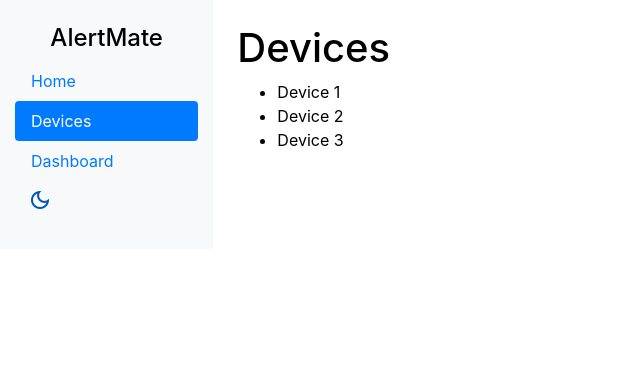
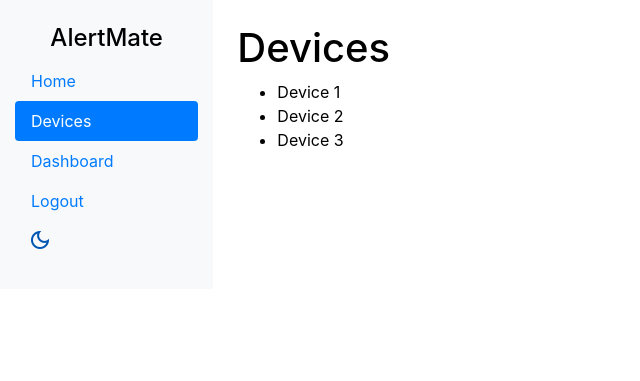
Before and after one commit to ASE24-brown/thingy91-client-brown, a Flask app: page /devices in a window 1280 px wide. Shown: the top 381 px of the page, without its empty margins (0-640 px from the left). Run offline with Flask 3, Linux system fonts and the light colour scheme; the visitor is signed in with stand-in values (Sample User, id 1).

Commit message:
fix(auth) added a logout button in navbar

```diff
--- a/app.py
+++ b/app.py
@@ -104,6 +104,12 @@ def login_user():
     except requests.exceptions.RequestException as e:
         return jsonify({"error": f"Login failed: {e}"}), 500
 
+@app.route('/logout', methods=['GET', 'POST'], endpoint='logout')
+def logout_user():
+    session['logged_in'] = False
+    session.clear()  # Clear all session data
+    return redirect(url_for('login'))
+
 
 if __name__ == "__main__":
     app.run(host="0.0.0.0", port=5050, debug=True)
--- a/templates/base.html
+++ b/templates/base.html
@@ -40,11 +40,15 @@
                                 <i class="fas fa-tachometer-alt"></i> Dashboard
                             </a>
                         </li>
-                        <!-- <li class="nav-item">
-                            <a class="nav-link {% if request.endpoint == 'login' %}active{% endif %}" href="{{ url_for('login') }}">
-                                <i class="fas fa-tachometer-alt"></i> Login
+                        <li class="nav-item">
+                            <a
+                                class="nav-link"
+                                href="#"
+                                onclick="document.getElementById('logout-form').submit(); return false;">
+                                <i class="fas fa-sign-out-alt"></i> Logout
                             </a>
-                        </li> -->
+                            <form id="logout-form" action="{{ url_for('logout') }}" method="post" style="display: none;"></form>
+                        </li>
                         <li class="nav-item">
                             <button id="dark-mode-toggle" class="btn btn-transparent">
                                 <span id="theme-icon" class="material-symbols-outlined">dark_mode</span>
@@ -53,6 +57,7 @@
                     </ul>
                 </div>
             </nav>
+
 
             <!-- Main Content Area -->
             <main role="main" class="col-md-9 ml-sm-auto col-lg-10 px-4">
```
